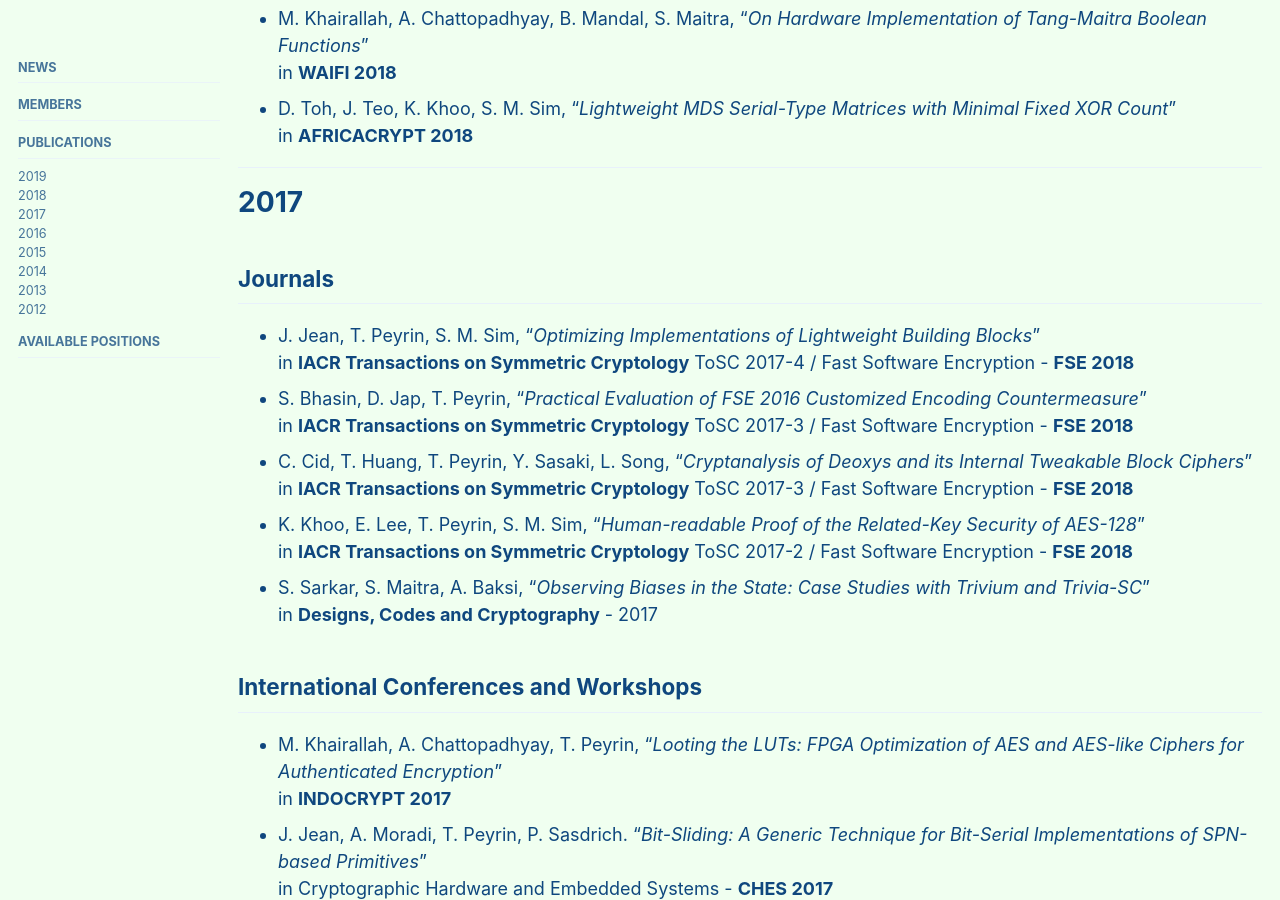
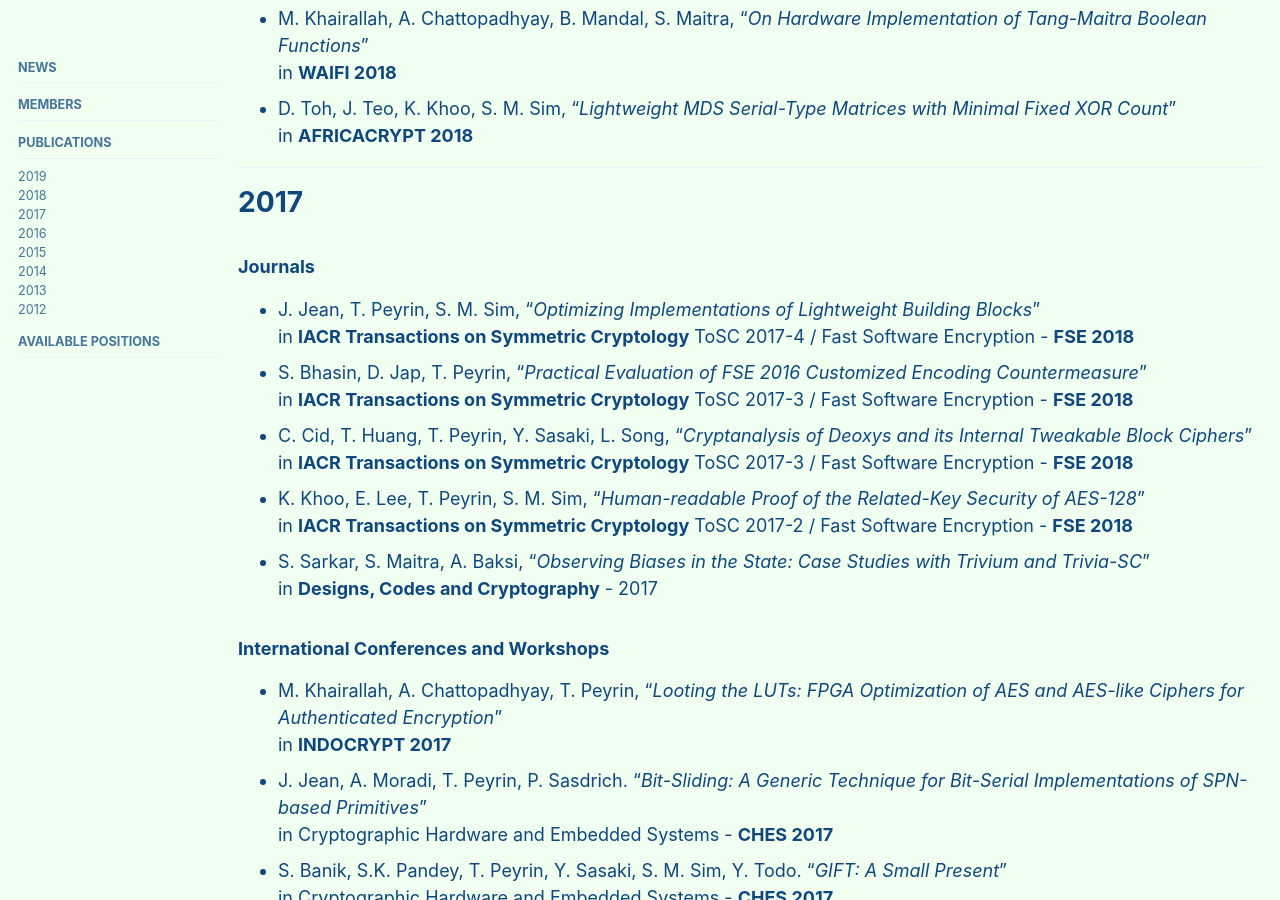
Before and after one commit to thomaspeyrin/web, a Jekyll site: the page built from publications.md, in a window 1280 px wide and 900 px high, scrolled down 1536 px. Built offline with Jekyll 4.4.1, drawn with Linux system fonts in a browser that asks for light colours; cached includes are drawn as plain includes; nearby versions of some CDN libraries; our own code applies the rules of GitHub Pages for plain Markdown files.

```diff
--- a/publications.md
+++ b/publications.md
@@ -60,7 +60,7 @@ in **AFRICACRYPT 2018**
 
 # 2017
 
-## Journals
+### Journals
 
 - J. Jean, T. Peyrin, S. M. Sim, "*Optimizing Implementations of Lightweight Building Blocks*"
 in **IACR Transactions on Symmetric Cryptology** ToSC 2017-4 / Fast Software Encryption - **FSE 2018**
@@ -73,7 +73,7 @@ in **IACR Transactions on Symmetric Cryptology** ToSC 2017-2 / Fast Software Enc
 - S. Sarkar, S. Maitra, A. Baksi, "*Observing Biases in the State: Case Studies with Trivium and Trivia-SC*"
 in **Designs, Codes and Cryptography** - 2017
 
-## International Conferences and Workshops
+### International Conferences and Workshops
 
 - M. Khairallah, A. Chattopadhyay, T. Peyrin, "*Looting the LUTs: FPGA Optimization of AES and AES-like Ciphers for Authenticated Encryption*"
 in **INDOCRYPT 2017**
@@ -93,7 +93,7 @@ in **FDTC 2017**
 
 # 2016
 
-## Journals
+### Journals
 
 - J. Guo, J. Jean, I. Nikolić, Y. Sasaki, "*Meet-in-the-Middle Attacks on Classes of Contracting and Expanding Feistel Constructions*"
 in **IACR Transactions on Symmetric Cryptology** ToSC 2016-2 / Fast Software Encryption - **FSE 2017**
@@ -112,7 +112,7 @@ in **Journal of Cryptology** - 2016
 - T. Pandit, S.K. Pandey, R. Barua, "* Attribute-Based Signcryption: Signer Privacy, Strong Unforgeability and IND-CCA Security in Adaptive-Predicates Model (Extended Version)*"
 in **JISIS** - 2016
 
-## International Conferences and Workshops
+### International Conferences and Workshops
 
 - I. Nikolić, Y. Sasaki, "*A New Algorithm for the Unbalanced Meet-in-the-Middle Problem*"
 in Advances in Cryptology - **ASIACRYPT 2016**
@@ -143,7 +143,7 @@ in **INDOCRYPT 2016**
 
 # 2015
 
-## Journals
+### Journals
 
 - T. Peyrin, "*Collision Attack on Grindahl*"
 in **Journal of Cryptology** - 2015
@@ -154,7 +154,7 @@ in **IEICE Trans. on Fundamentals of Electronics, Communications and Computer Sc
 - Y. Sasaki, G. Wang, L. Wang, "*Improved Single-Key Distinguisher on HMAC-MD5 and Key Recovery Attacks on Sandwich-MAC-MD5 and MD5-MAC*"
 in **IEICE Trans. on Fundamentals of Electronics, Communications and Computer Sciences** - January 2015
 
-## International Conferences and Workshops
+### International Conferences and Workshops
 
 - I. Nikolić, Y. Sasaki, "*Refinements of the k-tree Algorithm for the Generalized Birthday Problem*"
 in Advances in Cryptology - **ASIACRYPT 2015**
@@ -185,7 +185,7 @@ in Advances in Cryptology - **EUROCRYPT 2015**
 
 # 2014
 
-## Journals
+### Journals
 
 - J. Jean, M. Naya-Plasencia, T. Peyrin, "*Improved Cryptanalysis of AES-like Permutations*"
 in **Journal of Cryptology** - July 2013
@@ -198,7 +198,7 @@ in **IEICE Trans. on Fundamentals of Electronics, Communications and Computer Sc
 - Y. Sasaki, L. Wang, "*Distinguishers on Double-Branch Compression Function and Applications to Round-Reduced RIPEMD-128 and RIPEMD-160*"
 in **IEICE Trans. on Fundamentals of Electronics, Communications and Computer Sciences** - January 2014
 
-## International Conferences and Workshops
+### International Conferences and Workshops
 
 - N. Anandakumar, T. Peyrin, A. Poschmann, "*A Very Compact FPGA Implementation of LED and PHOTON*" - **INDOCRYPT 2014**
 - J. Guo, J. Jean, I. Nikolić, Y. Sasaki, "*Meet-in-the-Middle Attacks on Generic Feistel Constructions*"
@@ -240,7 +240,7 @@ in RSA Conference Cryptographers' Track - **CT-RSA 2014**
 
 # 2013
 
-## International Conferences and Workshops
+### International Conferences and Workshops
 
 - P-A. Fouque, P. Karpman, "*Security Amplification against Meet-in-the-Middle Attacks Using Whitening*" - **IMA CC 2013**
 - G. Leurent, T. Peyrin, L. Wang, "*New Generic Attacks Against Hash-based MACs*"
@@ -279,7 +279,7 @@ in International Conference on Security and Cryptography - **SECRYPT 2013**
 ---
 # 2012
 
-## International Conferences and Workshops
+### International Conferences and Workshops
 
 - T. Peyrin, Y. Sasaki, L. Wang, "*Generic Related-key Attacks for HMAC*"
 in Advances in Cryptology - **ASIACRYPT 2012**
```
